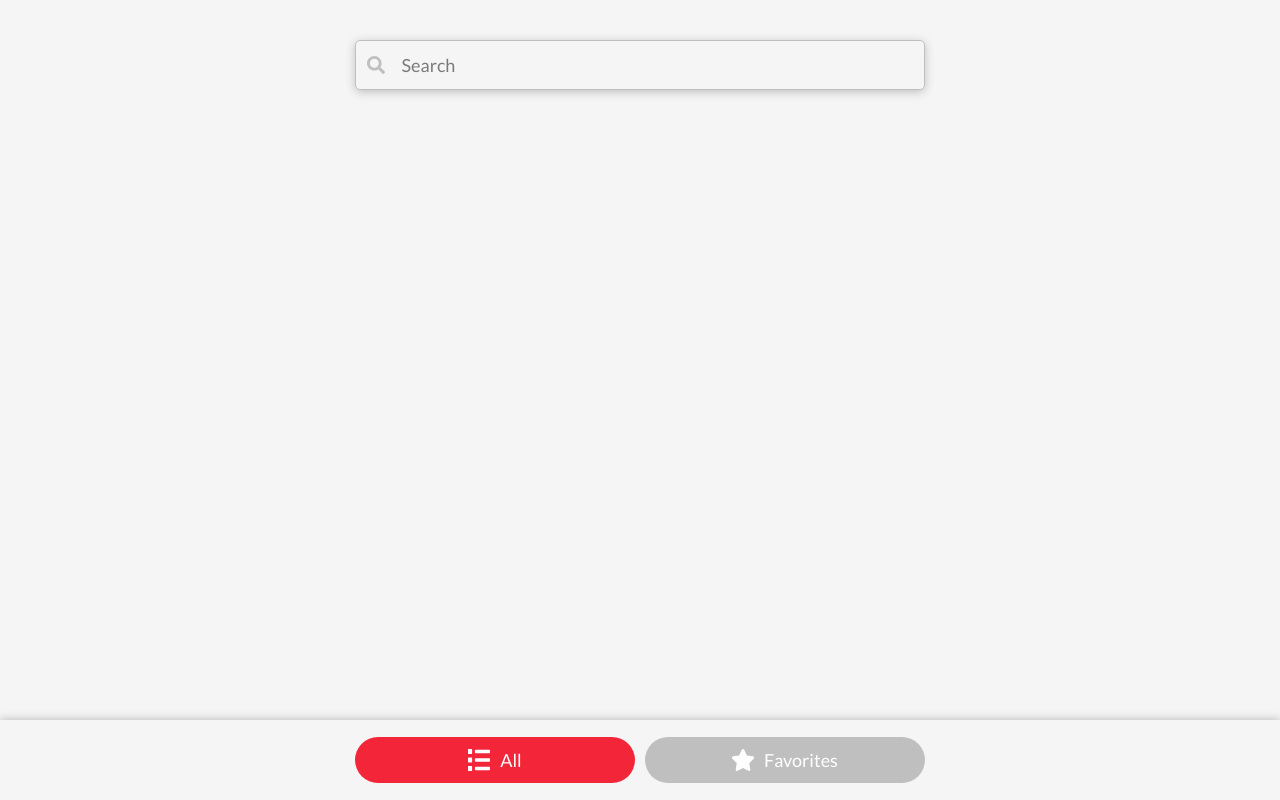
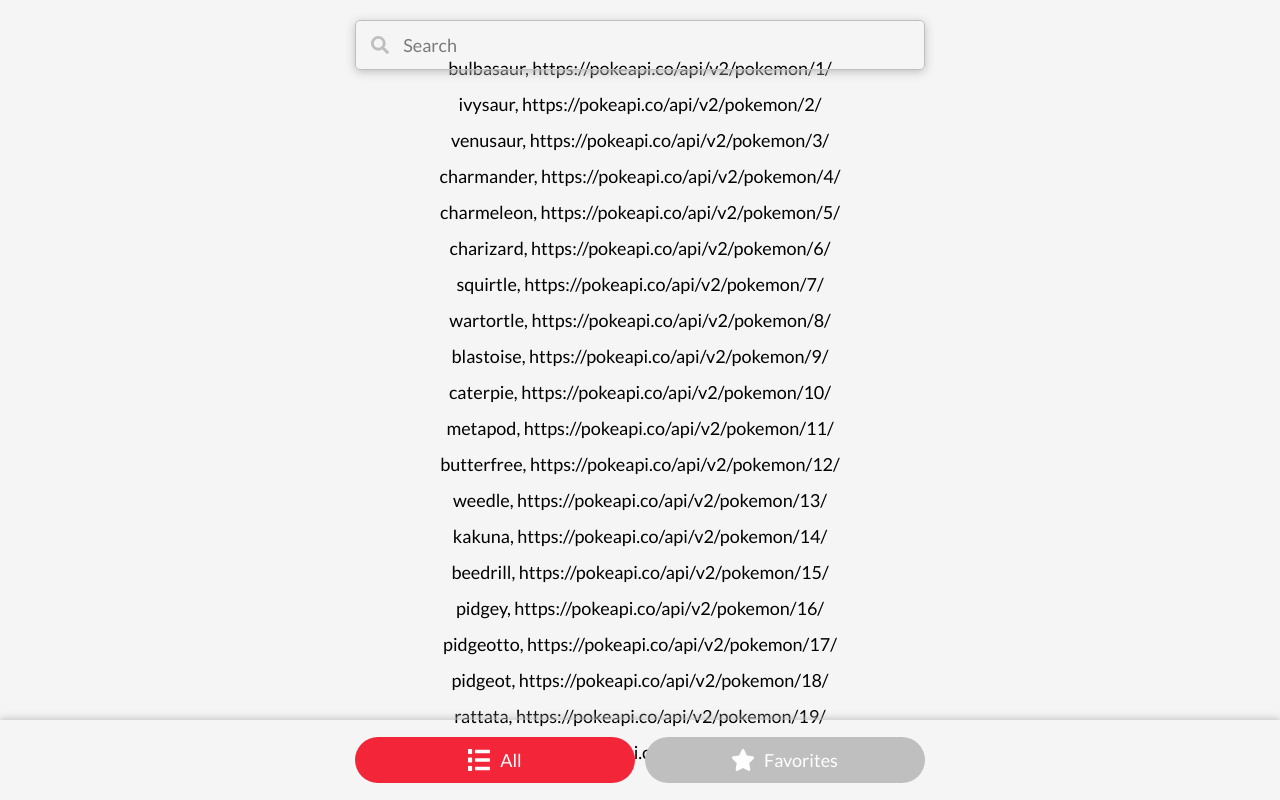
Before and after one commit to lgimenez-code/poke-dex, a Vue app: page /general in a window 1280 px wide. Built offline with nearby package versions, Linux system fonts and the light colour scheme.

Commit message:
partial changes

```diff
--- /dev/null
+++ b/src/components/BaseItem.vue
@@ -0,0 +1,13 @@
+<template>
+  <div>
+    ITEM
+  </div>
+</template>
+
+
+<script setup>
+</script>
+
+
+<style scoped>
+</style>
--- a/src/components/BaseList.vue
+++ b/src/components/BaseList.vue
@@ -1,8 +1,38 @@
 <template>
   <div>
-    <slot></slot>
+    <!-- <BaseItem/> -->
+     <p v-for="(item, i) in pokemons" :key="i">{{ item.name }}, {{ item.url }}</p>
+
   </div>
 </template>
 
+
 <script setup>
+import BaseItem from "./BaseItem.vue";
+import { inject, defineProps } from "vue";
+
+const BaseIcons = inject("BaseIcons");
+
+defineProps({
+  pokemons: {
+    type: Array,
+    required: true,
+  },
+});
+
+
+
+/*
+v-for="(item, index) in items"
+:key="index"
+:item="item"
+:isFavorite="isFavorite(item)"
+@toggleFavorite="toggleFavorite(item)"
+*/
+
 </script>
+
+
+<style scoped>
+
+</style>
--- a/src/components/BaseSearch.vue
+++ b/src/components/BaseSearch.vue
@@ -27,6 +27,9 @@ const BaseIcons = inject("BaseIcons");
   box-shadow: 0px 2px 10px 0px var(--midgray);
   transition: 0.5s ease-in-out;
 }
+img {
+  @apply ml-[0.5rem];
+}
 input {
   @apply w-[90%] outline-none  ;
 }
--- a/src/views/PokemonListView.vue
+++ b/src/views/PokemonListView.vue
@@ -4,7 +4,7 @@
       <BaseSearch />
     </div>
     <div class="containerList">
-      <BaseList />
+      <BaseList :pokemons="pokemons" />
     </div>
     <div class="containerFooter">
       <div class="containerSelectors">
@@ -40,6 +40,9 @@ const BaseIcons = inject("BaseIcons");
 const btnTypeAll = ref("primary");
 const btnTypeFavorites = ref("tertiary");
 const btnAllSelected = ref(true);
+const pokemons = ref(
+  [ { "name": "bulbasaur", "url": "https://pokeapi.co/api/v2/pokemon/1/" }, { "name": "ivysaur", "url": "https://pokeapi.co/api/v2/pokemon/2/" }, { "name": "venusaur", "url": "https://pokeapi.co/api/v2/pokemon/3/" }, { "name": "charmander", "url": "https://pokeapi.co/api/v2/pokemon/4/" }, { "name": "charmeleon", "url": "https://pokeapi.co/api/v2/pokemon/5/" }, { "name": "charizard", "url": "https://pokeapi.co/api/v2/pokemon/6/" }, { "name": "squirtle", "url": "https://pokeapi.co/api/v2/pokemon/7/" }, { "name": "wartortle", "url": "https://pokeapi.co/api/v2/pokemon/8/" }, { "name": "blastoise", "url": "https://pokeapi.co/api/v2/pokemon/9/" }, { "name": "caterpie", "url": "https://pokeapi.co/api/v2/pokemon/10/" }, { "name": "metapod", "url": "https://pokeapi.co/api/v2/pokemon/11/" }, { "name": "butterfree", "url": "https://pokeapi.co/api/v2/pokemon/12/" }, { "name": "weedle", "url": "https://pokeapi.co/api/v2/pokemon/13/" }, { "name": "kakuna", "url": "https://pokeapi.co/api/v2/pokemon/14/" }, { "name": "beedrill", "url": "https://pokeapi.co/api/v2/pokemon/15/" }, { "name": "pidgey", "url": "https://pokeapi.co/api/v2/pokemon/16/" }, { "name": "pidgeotto", "url": "https://pokeapi.co/api/v2/pokemon/17/" }, { "name": "pidgeot", "url": "https://pokeapi.co/api/v2/pokemon/18/" }, { "name": "rattata", "url": "https://pokeapi.co/api/v2/pokemon/19/" }, { "name": "raticate", "url": "https://pokeapi.co/api/v2/pokemon/20/" } ]
+);
 
 const handleButton = () => {
   btnAllSelected.value = !btnAllSelected.value;
@@ -51,6 +54,8 @@ const handleButton = () => {
     btnTypeFavorites.value = "primary";
   }
 };
+
+
 </script>
 
 <style scoped>
@@ -64,11 +69,17 @@ const handleButton = () => {
 }
 
 .containerHeader {
-  @apply h-[5rem];
+  @apply h-[5rem] w-[31.5rem]
+    fixed top-[2rem] z-[2];
+}
+@media (min-width: 768px) {
+  .containerHeader {
+    @apply w-[57rem];
+  }
 }
 
 .containerList {
-  @apply h-[85vh];
+  @apply h-[85vh] mt-[2rem] z-[-1];
 }
 
 .containerFooter {
@@ -76,7 +87,7 @@ const handleButton = () => {
   -moz-box-shadow: 0px -1px 8px 0px var(--lightgray);
   box-shadow: 0px -1px 8px 0px var(--lightgray);
   @apply w-full h-[8rem] fixed bottom-[0] left-[0] right-[0]
-    flex justify-center items-center content-center;
+    flex justify-center items-center content-center z-[5];
 }
 
 .containerSelectors {
```
